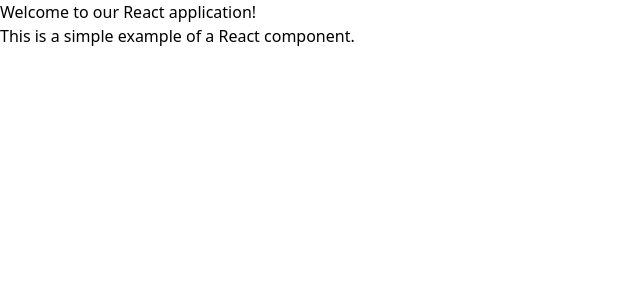
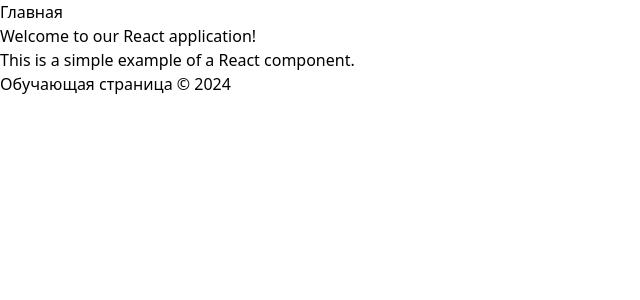
Before and after one commit to GGolovnya/-, a React (Vite) app in the folder client/: page / in a window 1280 px wide. Shown: the top 300 px of the page, without its empty margins (0-640 px from the left). Built offline with nearby package versions, Linux system fonts and the light colour scheme.

Commit message:
Навигация

```diff
--- a/client/src/components/Layout.jsx
+++ b/client/src/components/Layout.jsx
@@ -1,12 +1,16 @@
 import React from 'react';
 import { Outlet } from 'react-router-dom';
+import Navigation from './Navigation'
 
 const Layout = () => {
   return (
     <div>
+      <Navigation />
       <main>
         <Outlet />
       </main>
+      <footer> Обучающая страница © 2024</footer>
+
     </div>
   );
 };
--- /dev/null
+++ b/client/src/components/Navigation.jsx
@@ -0,0 +1,11 @@
+import { NavLink } from 'react-router-dom';
+
+function Navigation() {
+  return (
+    <nav>
+      <NavLink to="/">Главная</NavLink>
+    </nav>
+  );
+}
+
+export default Navigation;
```
